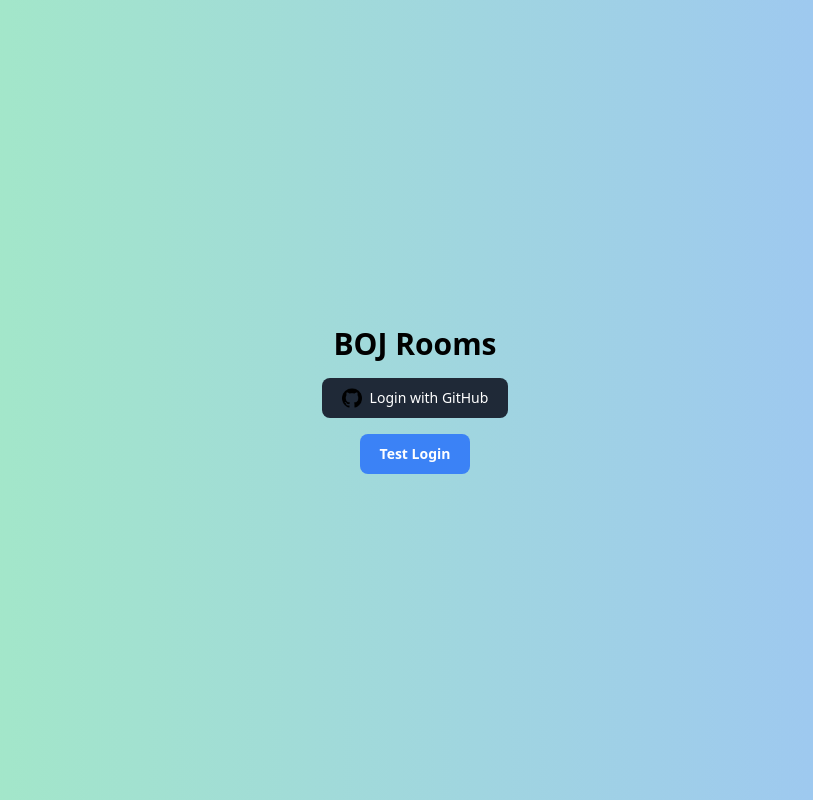
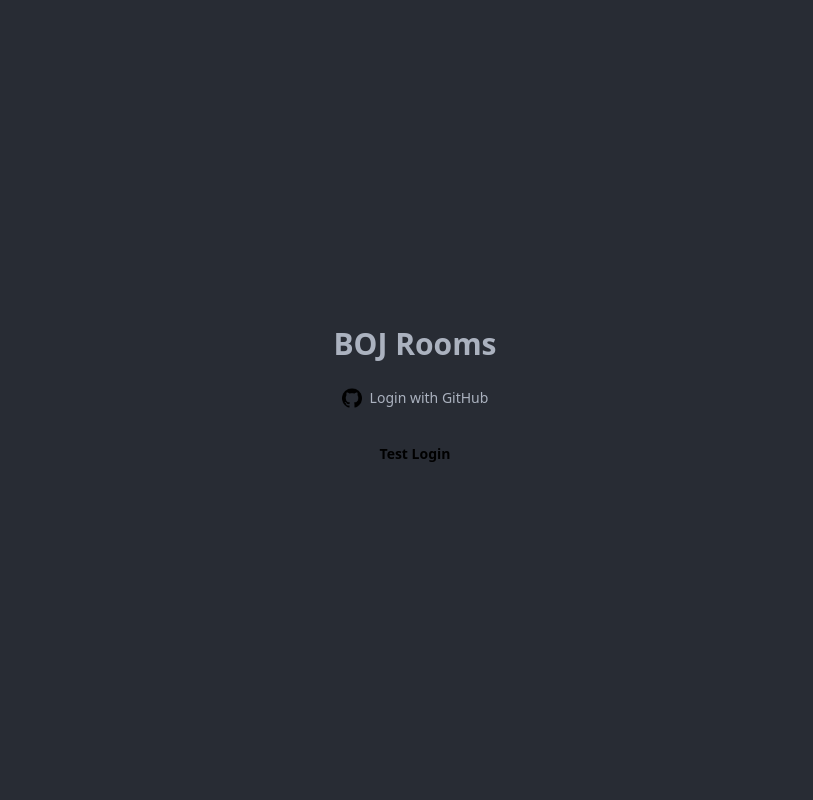
Before and after one commit to boostcampwm2023/baekjoonrooms, a React (Vite) app in the folder client/: page / in a window 1280 px wide. Shown: the whole page, without its empty margins (225-1038 px from the left). Built offline with nearby package versions, Linux system fonts and the light colour scheme.

Commit message:
style: tailwind color config 설정

```diff
--- a/client/src/pages/Home.tsx
+++ b/client/src/pages/Home.tsx
@@ -3,9 +3,9 @@ import { useAuthUpdateContext } from '../contexts/AuthContext';
 export default function Home() {
   const { onLogin } = useAuthUpdateContext();
   return (
-    <div className="flex min-h-screen flex-col items-center justify-center bg-gradient-to-r from-green-400/50 to-blue-500/50">
-      <h1 className="my-2 text-3xl font-bold">BOJ Rooms</h1>
-      <button className="my-2 flex items-center rounded-lg bg-gray-800 px-5 py-2.5 text-sm text-white hover:bg-gray-600">
+    <div className="bg-aod_bg flex min-h-screen flex-col items-center justify-center">
+      <h1 className="text-aod_text my-2 text-3xl font-bold">BOJ Rooms</h1>
+      <button className="text-aod_text my-2 flex items-center rounded-lg bg-gray-800 px-5 py-2.5 text-sm hover:bg-gray-600">
         <img
           src="/assets/Github.png"
           alt="GitHub logo"
--- a/client/tailwind.config.js
+++ b/client/tailwind.config.js
@@ -2,6 +2,20 @@
 export default {
   content: ['./index.html', './src/**/*.{js,ts,jsx,tsx}'],
   theme: {
+    colors: {
+      aod_fg: '#252931',
+      aod_bg: '#282C34',
+      aod_text: '#ABB2BF',
+      aod_accent: '#528BFF',
+      aod_cyan: '#56B6C2',
+      aod_blue: '#61AFEF',
+      aod_purple: '#C678DD',
+      aod_green: '#98C379',
+      aod_rose: '#E06C75',
+      aod_orange: '#D19A66',
+      aod_red: '#BE5046',
+      aod_gold: '#E5C07B',
+    },
     extend: {},
   },
   plugins: [],
```
